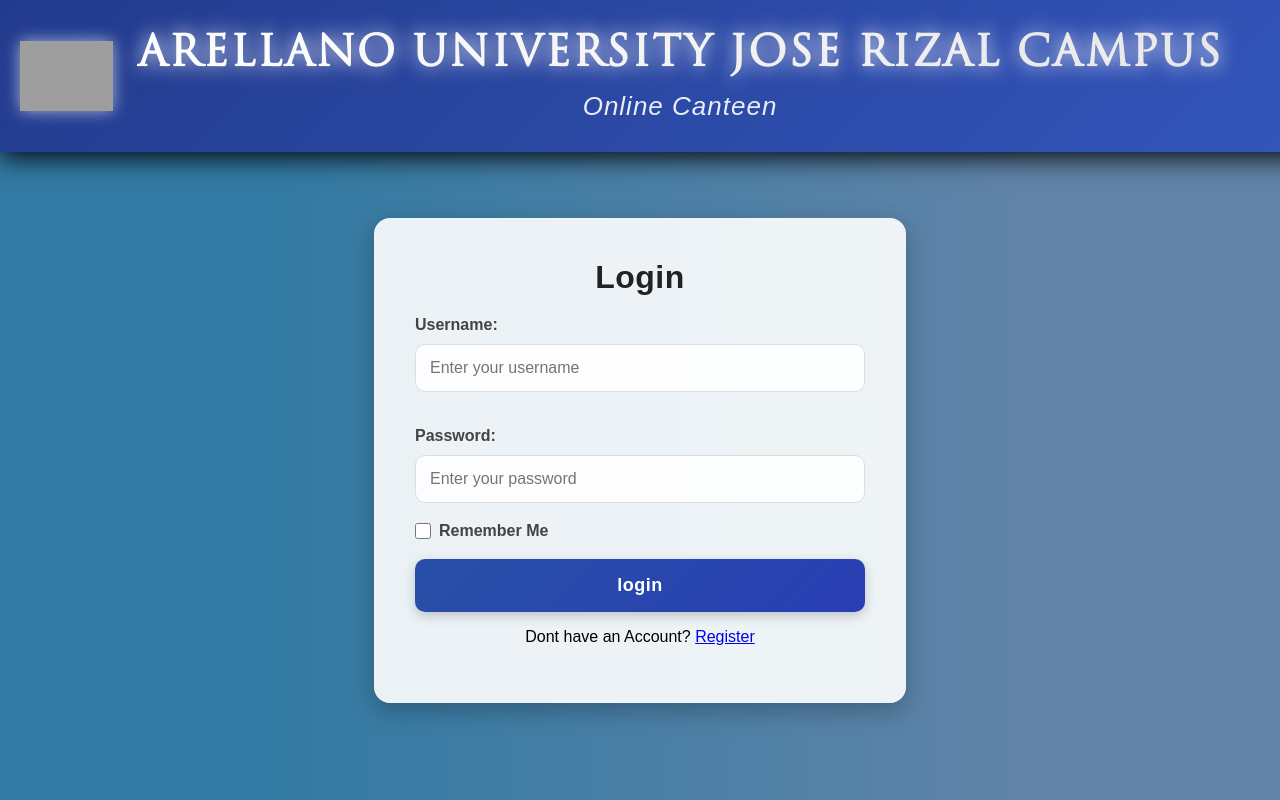
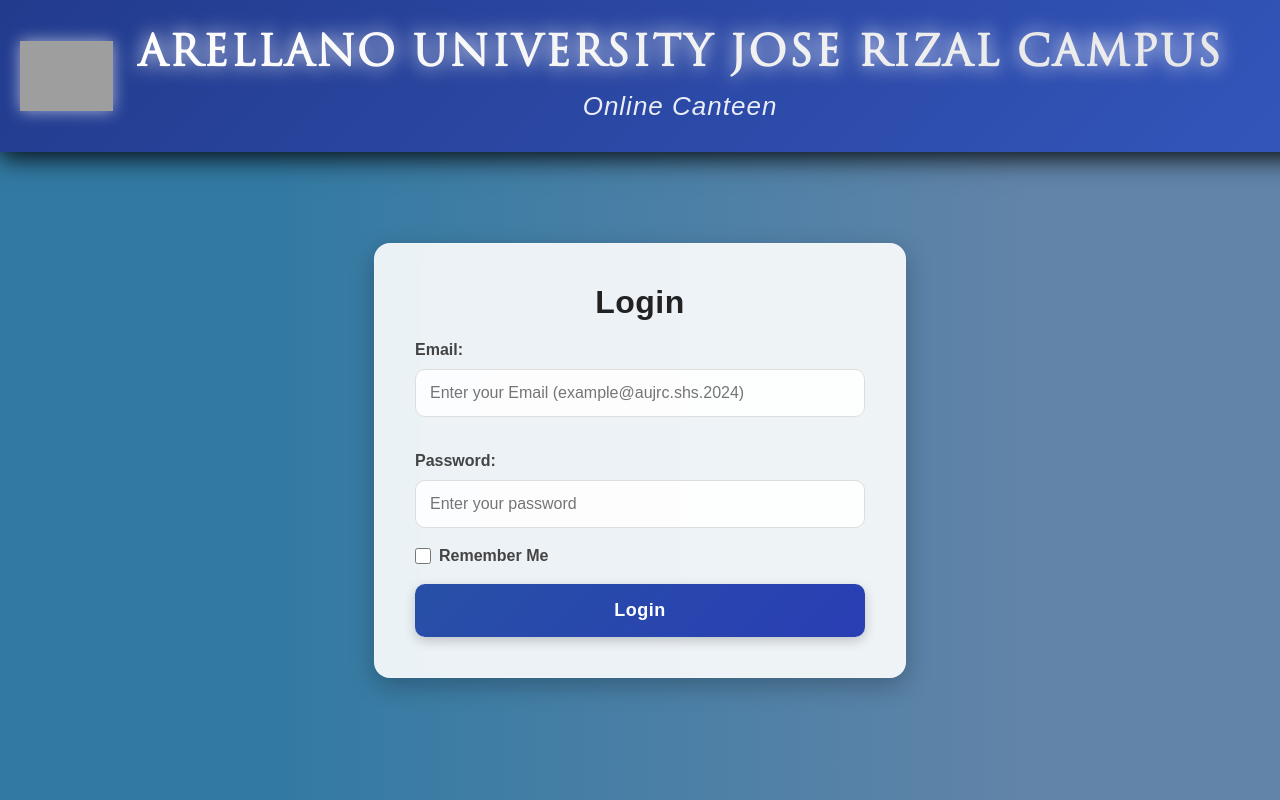
Before and after one commit to ILikeSaltedEgg/CanteenOrderingSystem, a PHP site: page /Login.php in a window 1280 px wide. Run offline with PHP 8.4, Linux system fonts and the light colour scheme; some web fonts are replaced; grey boxes are pictures that could not be loaded.

Commit message:
Add files via upload

```diff
--- a/System/Login.php
+++ b/System/Login.php
@@ -13,16 +13,22 @@
 }
 
 if ($_SERVER["REQUEST_METHOD"] == "POST") {
-    $user = trim($_POST["username"]);
+    $email = trim($_POST["email"]);
     $pass = trim($_POST["password"]);
 
-    if (empty($user) || empty($pass)) {
-        echo "<script>alert('Both username and password are required!'); window.location.href='Login.php';</script>";
+    // Validate email format
+    if (!preg_match("/^[a-zA-Z0-9._%+-]+@aujrc\.shs\.2024$/", $email)) {
+        echo "<script>alert('Invalid email format. Email must be in the format: example@aujrc.shs.2024'); window.location.href='Login.php';</script>";
         exit();
     }
 
-    $stmt = $conn->prepare("SELECT password, usertype FROM users WHERE username = ?");
-    $stmt->bind_param("s", $user);
+    if (empty($email) || empty($pass)) {
+        echo "<script>alert('Both email and password are required!'); window.location.href='Login.php';</script>";
+        exit();
+    }
+
+    $stmt = $conn->prepare("SELECT password, usertype FROM users WHERE email = ?");
+    $stmt->bind_param("s", $email);
     $stmt->execute();
     $result = $stmt->get_result();
 
@@ -32,9 +38,10 @@
         $usertype = $row['usertype'];
 
         if (password_verify($pass, $hashed_password)) {
-            $_SESSION["username"] = $user;
+            $_SESSION["email"] = $email; // Correctly set the session email
             $_SESSION["usertype"] = $usertype;
 
+            // Redirect based on usertype
             if ($usertype == "super_admin") {
                 echo "<script>alert('Welcome, Admin!'); window.location.href='../System/Admin/super_admin.php';</script>";
             } elseif ($usertype == "staff") {
@@ -46,22 +53,14 @@
             echo "<script>alert('Incorrect password!'); window.location.href='Login.php';</script>";
         }
     } else {
-        echo "<script>alert('Username does not exist!'); window.location.href='Login.php';</script>";
+        echo "<script>alert('Email does not exist!'); window.location.href='Login.php';</script>";
     }
 
     $stmt->close();
 }
 
-if (!isset($_SESSION['first_access'])) {
-    $_SESSION['first_access'] = time();
-}
-
-$_SESSION['last_access'] = time();
-
-
 $conn->close();
 ?>
-
 
 <!DOCTYPE html>
 <html lang="en">
@@ -71,7 +70,7 @@
     <title>Login</title>
     <link rel="stylesheet" type="text/css" href="../Styles/styles1.css">
     <script>
-        localStorage.setItem('userName', 'User Name');
+        localStorage.setItem('userEmail', 'User Email');
     </script>
 </head>
 <body>
@@ -79,8 +78,8 @@
     <div class="top-header">
         <h1>Arellano University Jose Rizal Campus</h1>
         <h2>Online Canteen</h2>
-        <a href="<?php echo isset($_SESSION['username']) ? 'research2.php' : 'research1.php'; ?>">
-        <img src="https://upload.wikimedia.org/wikipedia/en/thumb/8/8b/Arellano_University_logo.png/200px-Arellano_University_logo.png" alt="Logo" id="logo">
+        <a href="<?php echo isset($_SESSION['email']) ? 'research2.php' : 'research1.php'; ?>">
+            <img src="https://upload.wikimedia.org/wikipedia/en/thumb/8/8b/Arellano_University_logo.png/200px-Arellano_University_logo.png" alt="Logo" id="logo">
         </a>
     </div>
 
@@ -88,8 +87,8 @@
         <div class="box-content">
             <h2>Login</h2>
             <form action="login.php" method="POST">
-                <label for="username">Username:</label>
-                <input type="text" id="username" name="username" placeholder="Enter your username" required>
+                <label for="email">Email:</label>
+                <input type="text" id="email" name="email" placeholder="Enter your Email (example@aujrc.shs.2024)" required>
 
                 <label for="password">Password:</label>
                 <input type="password" id="password" name="password" placeholder="Enter your password" required>
@@ -99,10 +98,8 @@
                     <label for="stay-logged-in">Remember Me</label>
                 </div>
 
-                <button type="submit" class="submit-button">login</button>
-                <p style="color: black;">Dont have an Account? <a href="register.php">Register</a></p>
+                <button type="submit" class="submit-button">Login</button>
             </form>
-
         </div>
     </div>
 
```
